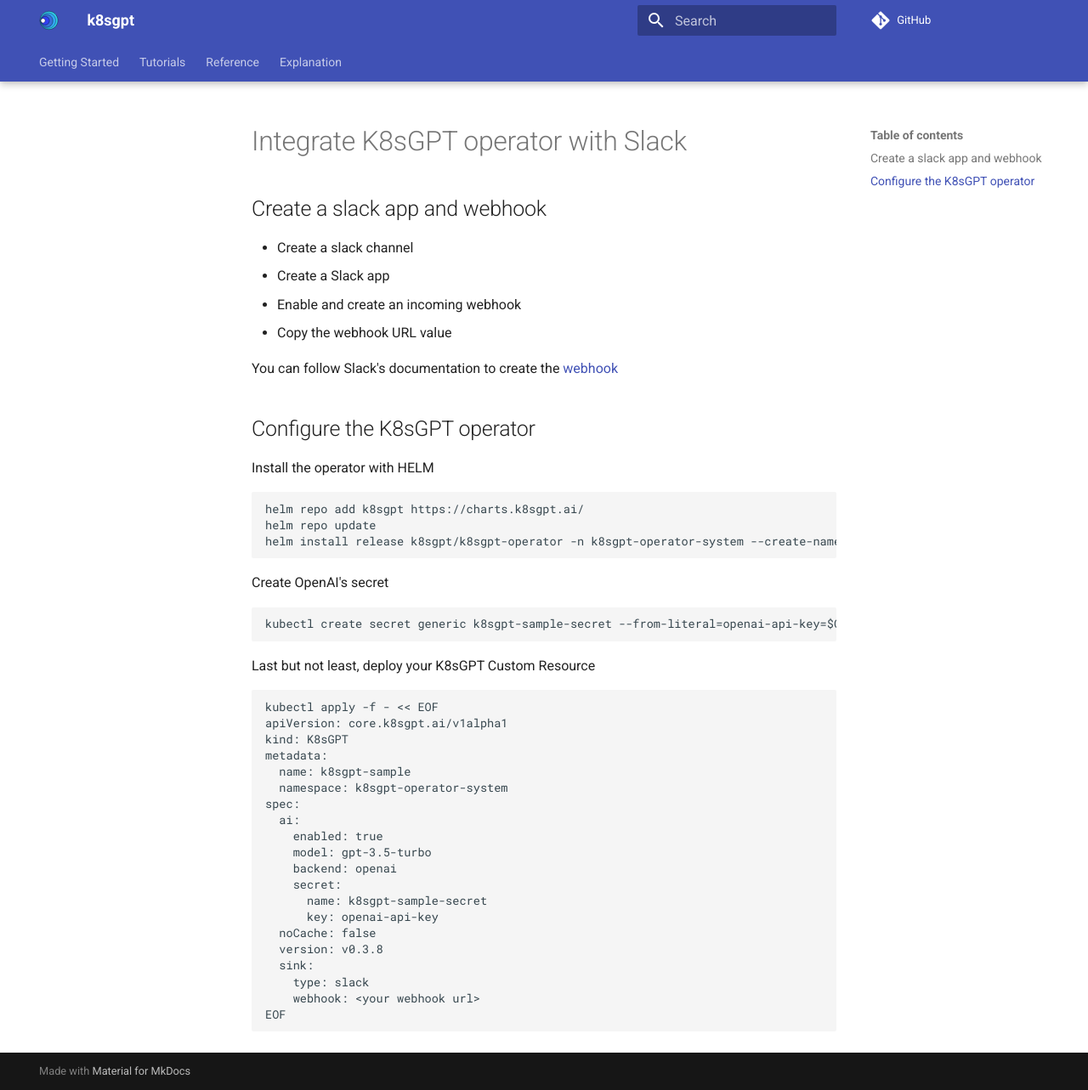
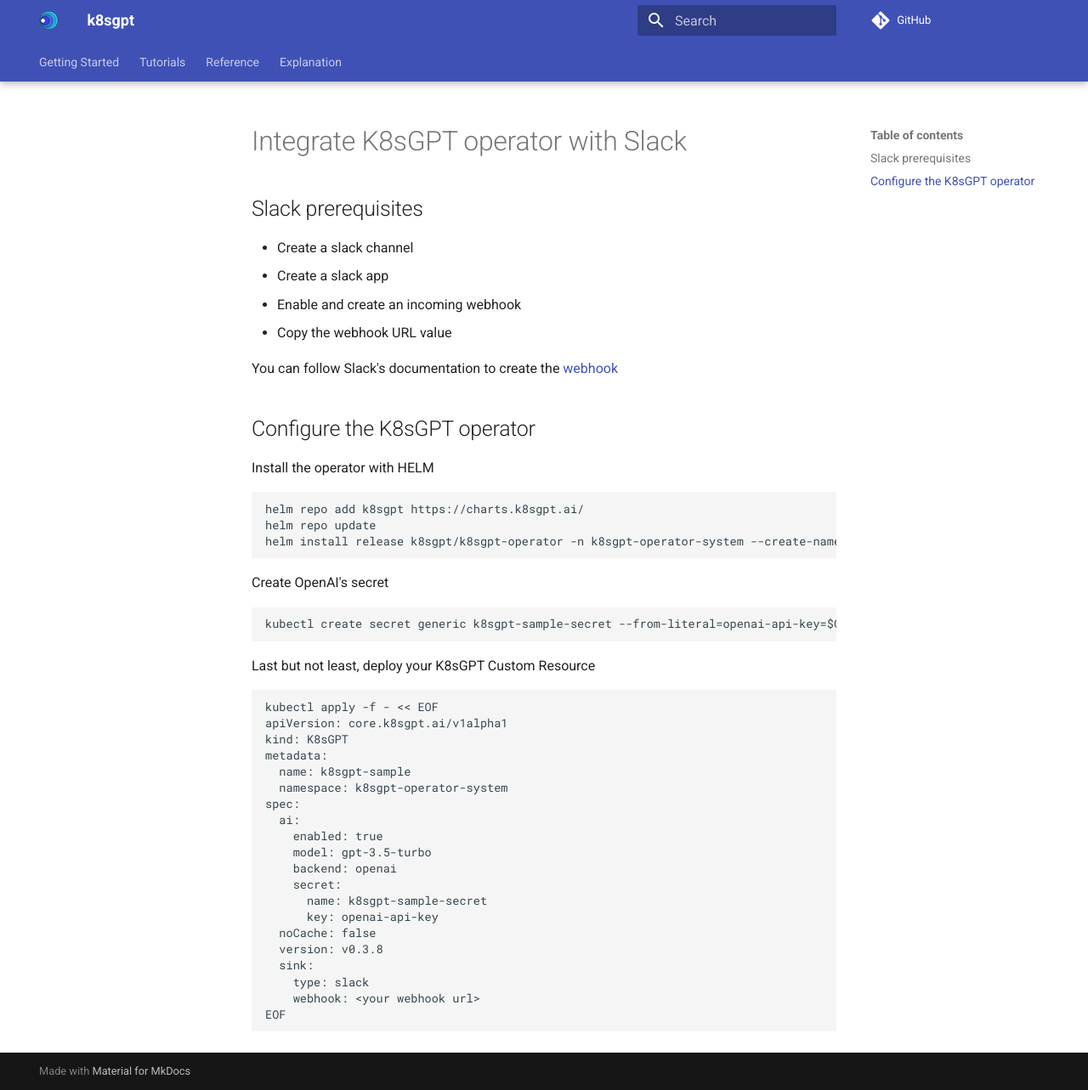
Before and after one commit to k8sgpt-ai/docs, an MkDocs documentation site: the page built from docs/tutorials/slack-integration.md, in a window 1280 px wide and 1283 px high. Shown: the whole window at 85% size. Built offline with MkDocs 1.6.1 and Material for MkDocs 9.7.7, drawn with Linux system fonts in a browser that asks for light colours; comment, search, counter and statistics services are not loaded.

Commit message:
docs: Update slack-integration.md
Signed-off-by: Aris Boutselis <aris.boutselis@senseon.io>

```diff
--- a/docs/tutorials/slack-integration.md
+++ b/docs/tutorials/slack-integration.md
@@ -1,7 +1,7 @@
 # Integrate K8sGPT operator with Slack
-## Create a slack app and webhook
+## Slack prerequisites
 - Create a slack channel
-- Create a Slack app
+- Create a slack app
 - Enable and create an incoming webhook
 - Copy the webhook URL value
 
```
